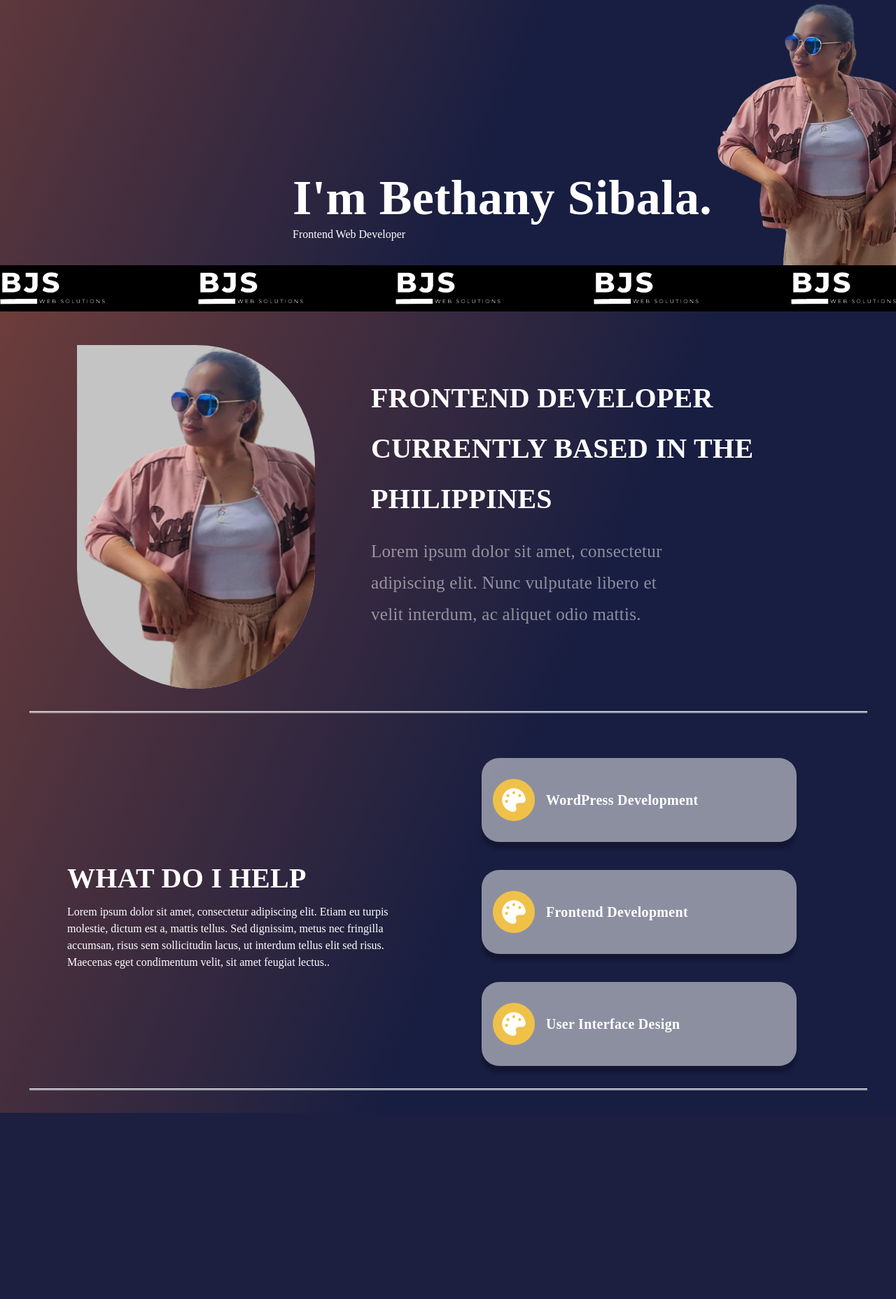
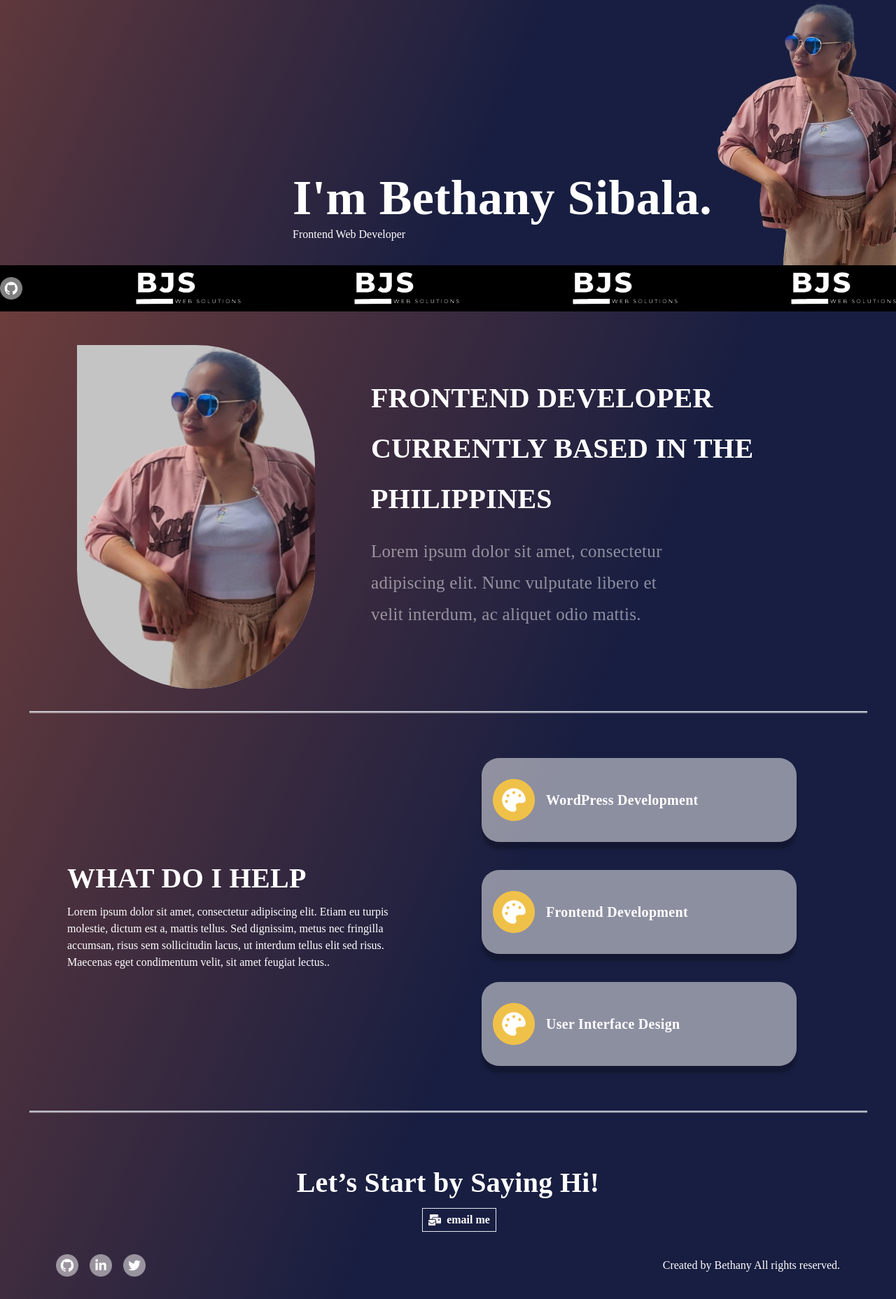
Before and after one commit to bethanysibs/portfolio, a PHP site: page / in a window 1280 px wide. Shown: the part 355-2211 px from the top of the page at 70% size. Before the commit the page ends 1945 px from the top, so only its background shows below. Run offline with PHP 8.4, Linux system fonts and the light colour scheme; style sheets or scripts are compiled from the project's sources.

Commit message:
done with first page

```diff
--- a/index.html
+++ b/index.html
@@ -1,19 +1,18 @@
 <!DOCTYPE html>
 <html lang="en">
   <head>
-    <meta charset="UTF-8">
-    <meta name="viewport" content="width=device-width, initial-scale=1.0">
+    <meta charset="UTF-8" />
+    <meta name="viewport" content="width=device-width, initial-scale=1.0" />
     <title>Bethany Sibala - Frontend Developer</title>
-    <link rel="stylesheet" href="style/style.css">
-    <link rel="stylesheet" href="style/output.css">
+    <link rel="stylesheet" href="style/style.css" />
+    <link rel="stylesheet" href="style/output.css" />
   </head>
   <body>
-
     <!--section 1-->
     <div class="h-screen homeBg flex flex-col">
       <nav class="flex p-4">
         <div class="logo">
-            <img src="assets/img/logo-light.png" width="150px">
+          <img src="assets/img/logo-light.png" width="150px" />
         </div>
         <div class="flex justify-end w-full">
           <ul class="navItems flex items-center space-x-6 text-md">
@@ -21,7 +20,9 @@
             <li><a href="#">About</a></li>
             <li><a href="#">Services</a></li>
             <li class="flex">
-                    <button class="border border-sky-500 px-2 py-1 font-semibold">Hire Me</button>
+              <button class="border border-sky-500 px-2 py-1 font-semibold">
+                Hire Me
+              </button>
             </li>
           </ul>
         </div>
@@ -37,77 +38,112 @@
           </div>
         </div>
         <div>
-            <img class="beth" src="assets/img/beth.png">
+          <img class="beth" src="assets/img/beth.png" />
         </div>
       </div>
       <!---->
       <div class="h-20 bg-black flex justify-between items-center">
         <div class="github">
-            <img src="assets/img/logo-light.png" width="150px">
+          <img src="assets/img/gihtub.png" width="32px" />
         </div>
         <div class="linkedin">
-            <img src="assets/img/logo-light.png" width="150px">
+          <img src="assets/img/logo-light.png" width="150px" />
         </div>
         <div class="facebook">
-            <img src="assets/img/logo-light.png" width="150px">
+          <img src="assets/img/logo-light.png" width="150px" />
         </div>
         <div class="icon">
-            <img src="assets/img/logo-light.png" width="150px">
+          <img src="assets/img/logo-light.png" width="150px" />
         </div>
         <div class="icon">
-            <img src="assets/img/logo-light.png" width="150px">
+          <img src="assets/img/logo-light.png" width="150px" />
         </div>
       </div>
-
     </div>
-
 
     <!--end of section 1-->
     <!--section 2-->
     <div class="h-full homeBg flex flex-col items-center space-y-8 pb-8">
       <div class="flex mt-12 justify-center w-full space-x-20">
         <div>
-            <img class="img2" src="assets/img/beth.png">
+          <img class="img2" src="assets/img/beth.png" />
         </div>
         <div class="w-1/2 space-y-4 mt-10">
-            <h2 class="content uppercase">Frontend Developer currently based in the Philippines</h2>
-            <h4 class="content w-2/3">Lorem ipsum dolor sit amet, consectetur adipiscing elit. Nunc vulputate libero et velit interdum, ac aliquet odio mattis.</h4>
+          <h2 class="content uppercase">
+            Frontend Developer currently based in the Philippines
+          </h2>
+          <h4 class="content w-2/3">
+            Lorem ipsum dolor sit amet, consectetur adipiscing elit. Nunc
+            vulputate libero et velit interdum, ac aliquet odio mattis.
+          </h4>
         </div>
       </div>
 
-    <hr>
+      <hr />
 
-    <div class="flex justify-center w-full px-16 space-x-8 items-center pt-8">
+      <div class="flex justify-center w-full px-16 space-x-8 items-center py-8">
         <div class="w-1/2 px-8">
           <h2 class="content uppercase">WHAT DO I HELP</h2>
-            <h4 class="text">Lorem ipsum dolor sit amet, consectetur adipiscing elit. Etiam eu turpis molestie, dictum est a, mattis tellus. Sed dignissim, metus nec fringilla accumsan, risus sem sollicitudin lacus, ut interdum tellus elit sed risus. Maecenas eget condimentum velit, sit amet feugiat lectus..</h4>
-
+          <h4 class="text">
+            Lorem ipsum dolor sit amet, consectetur adipiscing elit. Etiam eu
+            turpis molestie, dictum est a, mattis tellus. Sed dignissim, metus
+            nec fringilla accumsan, risus sem sollicitudin lacus, ut interdum
+            tellus elit sed risus. Maecenas eget condimentum velit, sit amet
+            feugiat lectus..
+          </h4>
         </div>
-        <div  class="w-1/2 px-8">
+        <div class="w-1/2 px-8">
           <div class="flex flex-col space-y-10">
             <div class="box bg-gray-700 p-4 flex items-center space-x-4">
-                    <img class="icons" src="assets/img/uiDesign.png">
+              <img class="icons" src="assets/img/uiDesign.png" />
               <h5 class="content">WordPress Development</h5>
             </div>
             <div class="box bg-gray-600 p-4 flex items-center space-x-4">
-                    <img class="icons" src="assets/img/uiDesign.png">
+              <img class="icons" src="assets/img/uiDesign.png" />
               <h5 class="content">Frontend Development</h5>
             </div>
             <div class="box bg-gray-500 p-4 flex items-center space-x-4">
-                    <img class="icons" src="assets/img/uiDesign.png">
+              <img class="icons" src="assets/img/uiDesign.png" />
               <h5 class="content">User Interface Design</h5>
             </div>
           </div>
         </div>
       </div>
 
-    <hr>
+      <hr />
 
+      <div
+        class="flex flex-col justify-center w-full px-16 space-x-8 items-center pt-8"
+      >
+        <div class="">
+          <h2 class="content">Let’s Start by Saying Hi!</h2>
         </div>
-<!--end section 2-->
-
-
-
-
+        <div>
+          <button
+            class="border border-sky-500 px-2 py-1 font-semibold flex justify-center items-center space-x-2"
+          >
+            <img src="assets/img/mailIcon.png" width="18px" />
+            <span>email me</span>
+          </button>
+        </div>
+      </div>
+      <!--footer-->
+      <div class="flex items-center w-full px-20">
+        <div class="flex space-x-4 w-1/2">
+          <div class="github">
+            <img src="assets/img/gihtub.png" width="32px" />
+          </div>
+          <div class="linkedin">
+            <img src="assets/img/linkedin.png" width="32px" />
+          </div>
+          <div class="linkedin">
+            <img src="assets/img/twitter.png" width="32px" />
+          </div>
+        </div>
+        <div class="flex justify-end w-1/2">
+          <span>Created by <a href="#">Bethany</a> All rights reserved.</span>
+        </div>
+      </div>
+    </div>
   </body>
 </html>
--- a/style/style.css
+++ b/style/style.css
@@ -23,6 +23,11 @@ body {
 
 .navItems li:hover {
   color: rgba(255, 255, 255, 0.5);
+  cursor: pointer;
+}
+
+a:hover {
+  color: #7e696b;
   cursor: pointer;
 }
 
```
Also changed, not shown: assets/img/gihtub.png (added), assets/img/linkedin.png (added), assets/img/mailIcon.png (added), assets/img/twitter.png (added). Lines whose indentation alone changed are shown as unchanged.
